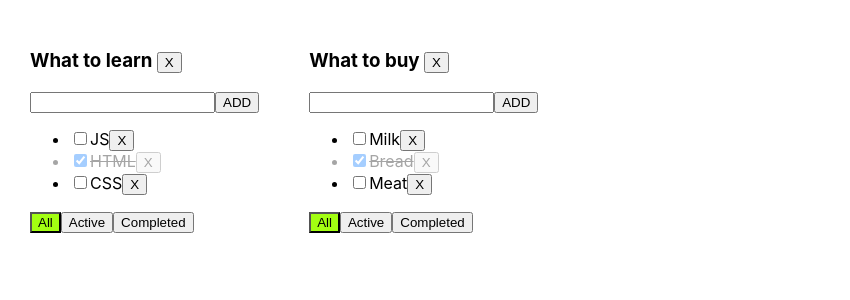
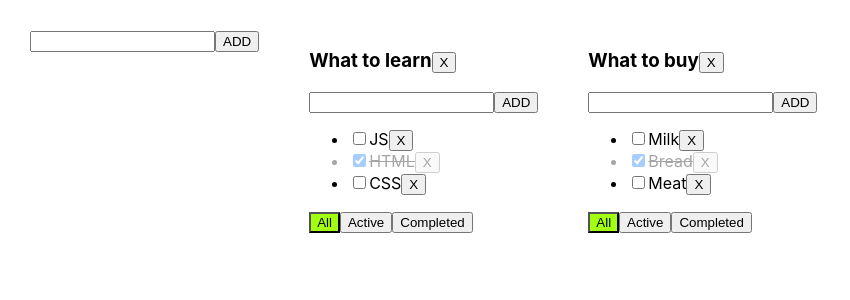
Before and after one commit to LitvintsevIgor/TodoListTS, a React (Create React App) app: page / in a window 1280 px wide. Shown: the top 300 px of the page, without its empty margins (0-850 px from the left). Built offline with nearby package versions, Linux system fonts and the light colour scheme.

Commit message:
Lesson №6. Add TodoLists and edit titles

```diff
--- /dev/null
+++ b/src/AddItemForm.tsx
@@ -0,0 +1,47 @@
+import React, {useState, KeyboardEvent, ChangeEvent} from "react";
+
+
+type AddItemFormPropsType = {
+    addItem: (title: string) => void
+}
+
+export function AddItemForm( props: AddItemFormPropsType) {
+    const [title, setTitle] = useState<string>("")
+    const [error, setError] = useState<string | null>(null)
+
+    const changeTitle = (e: ChangeEvent<HTMLInputElement>) => {
+        setTitle(e.currentTarget.value)
+        setError(null)
+    };
+
+    const onKeyPressAddItem = (e: KeyboardEvent<HTMLInputElement>) => {
+        if (e.key === "Enter") {
+            addItem()
+        }
+    }
+
+    const addItem = () => {
+        const trimmedTitle = title.trim() // обрезает пробелы с начала и с конца строки
+        if(trimmedTitle) {
+            props.addItem(trimmedTitle)
+        } else {
+            setError("Title is required!")
+        }
+        setTitle("")
+    }
+    return (
+        <div>
+            <input
+                value={title}
+                className={ error ? "error" : ""}
+                onChange={changeTitle}
+                onKeyPress={onKeyPressAddItem}
+            />
+            <button
+                onClick={addItem}
+            >ADD
+            </button>
+            {error && <div className={"error-message"}>Title is required!</div>}
+        </div>
+    )
+}
--- a/src/App.tsx
+++ b/src/App.tsx
@@ -2,6 +2,7 @@
 import './App.css';
 import TodoList from "./TodoList";
 import {v1} from "uuid";
+import {AddItemForm} from "./AddItemForm";
 
 
 export type TaskType = {
@@ -70,6 +71,15 @@
             setTasks({...tasks})
         }
     }
+    function changeTaskTitle(taskD: string, newTitle: string, todoListID: string ) {
+        const task = tasks[todoListID].find(t => t.id === taskD)
+        // false -> undefined, null, 0, "", NaN
+        // true -> {}, []
+        if (task) {
+            task.title = newTitle
+            setTasks({...tasks})
+        }
+    }
     function changeTodoListFilter(newFilterValue: FilterValuesType, todoListID: string ) {
         const todoList = todoLists.find( t => t.id === todoListID)
         if(todoList) {
@@ -78,9 +88,23 @@
         }
 
     }
+    function changeTodoListTitle(newTitle: string, todoListID: string ) {
+        const todoList = todoLists.find( t => t.id === todoListID)
+        if(todoList) {
+            todoList.title = newTitle
+            setTodoLists([...todoLists])
+        }
+
+    }
     function removeTodoList(todoListID: string) {
         setTodoLists(todoLists.filter(tl => tl.id !== todoListID))
         delete tasks[todoListID]
+    }
+    function addTodoList(title: string) {
+        const newTodoListID = v1()
+        const newTodoList: TodoListType = {id: newTodoListID, title: title, filter: "all"}
+        setTodoLists([...todoLists, newTodoList])
+        setTasks({...tasks, [newTodoListID]: []})
     }
 
 
@@ -100,7 +124,10 @@
                          removeTask={removeTask}
                          changeTodoListFilter={changeTodoListFilter}
                          changeTaskStatus={changeTaskStatus}
-                         removeTodoList={removeTodoList}/>
+                         removeTodoList={removeTodoList}
+                         changeTaskTitle={changeTaskTitle}
+                         changeTodoListTitle={changeTodoListTitle}
+        />
 
     } )
 
@@ -108,6 +135,7 @@
     //CRUD - Create Read Update Delete
     return (
         <div className="App">
+            <AddItemForm addItem={addTodoList}/>
             {todoListComponents}
         </div>
     );
--- /dev/null
+++ b/src/EditableSpan.tsx
@@ -0,0 +1,36 @@
+import React, {useState, KeyboardEvent, ChangeEvent} from "react";
+
+type EditableSpanPropsType = {
+    title: string
+    changeTitle: (newTitle: string) => void
+}
+
+export function EditableSpan(props: EditableSpanPropsType) {
+    const [editMode, setEditMode] = useState(false)// флаг
+    const [title, setTitle] = useState<string>(props.title)
+    const onEditMode = () => setEditMode(true)
+    const offEditMode = () => {
+        setEditMode(false)
+        props.changeTitle(title)
+    }
+    const changeTitle = (e: ChangeEvent<HTMLInputElement>) => {
+        setTitle(e.currentTarget.value)
+    };
+    const onEnter = (e: KeyboardEvent<HTMLInputElement>) => {
+        if(e.key === 'Enter') {
+            setEditMode(false)
+            props.changeTitle(title)
+        }
+    }
+    return (
+        editMode
+            ? <input value={title}
+                     autoFocus
+                     onChange={changeTitle}
+                     onBlur={offEditMode}
+                     onKeyPress={onEnter}
+            />
+            : <span onDoubleClick={onEditMode} >{props.title}</span>
+    )
+
+}
--- a/src/TodoList.tsx
+++ b/src/TodoList.tsx
@@ -1,5 +1,7 @@
 import React, {useState, KeyboardEvent, ChangeEvent} from "react";
 import {FilterValuesType, TaskType} from "./App";
+import {AddItemForm} from "./AddItemForm";
+import {EditableSpan} from "./EditableSpan";
 
 
 type TodoListPropsType = {
@@ -12,34 +14,13 @@
     changeTodoListFilter: (newFilterValue: FilterValuesType, todoListID: string) => void
     changeTaskStatus: (taskD: string, newIsDoneValue: boolean, todoListID: string) => void
     removeTodoList: (todoListID: string) => void
+    changeTaskTitle: (taskD: string, newTitle: string, todoListID: string) => void
+    changeTodoListTitle: (newTitle: string, todoListID: string) => void
 }
 
 function TodoList(props: TodoListPropsType) {
 
-    const [title, setTitle] = useState<string>("")
-    const [error, setError] = useState<string | null>(null)
-
-    const addTask = () => {
-        const trimmedTitle = title.trim() // обрезает пробелы с начала и с конца строки
-        if(trimmedTitle) {
-            props.addTask(trimmedTitle, props.todoListID)
-        } else {
-            setError("Title is required!")
-        }
-        setTitle("")
-    }
-
-    const onKeyPressAddTask = (e: KeyboardEvent<HTMLInputElement>) => {
-        if (e.key === "Enter") {
-            addTask()
-        }
-    }
-
-    const changeTitle = (e: ChangeEvent<HTMLInputElement>) => {
-        setTitle(e.currentTarget.value)
-        setError(null)
-    };
-
+    const addTask = (title: string) => props.addTask(title, props.todoListID)
     const setAllFilter = () => {
         props.changeTodoListFilter("all", props.todoListID)
     }
@@ -54,6 +35,11 @@
         props.removeTodoList(props.todoListID)
     }
 
+    const changeTodoListTitle = (title: string) => {
+        props.changeTodoListTitle(title, props.todoListID)
+    }
+
+
     const tasks = props.tasks.map((t) => {
 
         const removeTask = () => {
@@ -61,12 +47,16 @@
         }
         const changeTaskStatus = (e: ChangeEvent<HTMLInputElement>) => props.changeTaskStatus(t.id, e.currentTarget.checked, props.todoListID)
 
+        const changeTaskTitle = (newTitle: string) => {
+            props.changeTaskTitle(t.id, newTitle, props.todoListID)
+        }
+
         return (
             <li className={t.isDone ? "is-done" : ""} >
                 <input type="checkbox"
                        checked={t.isDone}
                        onChange={changeTaskStatus}/>
-                <span>{t.title}</span>
+                <EditableSpan title={t.title} changeTitle={changeTaskTitle}/>
                 <button onClick={removeTask}>X
                 </button>
             </li>
@@ -75,20 +65,10 @@
 
     return (
         <div>
-            <h3>{props.title} <button onClick={removeTodoList}>X</button> </h3>
-            <div>
-                <input
-                    className={ error ? "error" : ""}
-                    value={title}
-                    onChange={changeTitle}
-                    onKeyPress={onKeyPressAddTask}
-                />
-                <button
-                    onClick={addTask}
-                >ADD
-                </button>
-                {error && <div className={"error-message"}>Title is required!</div>}
-            </div>
+            <h3>
+                <EditableSpan title={props.title} changeTitle={changeTodoListTitle}/>
+                <button onClick={removeTodoList}>X</button> </h3>
+            <AddItemForm addItem={addTask}/>
             <ul>
                 {tasks}
             </ul>
```
